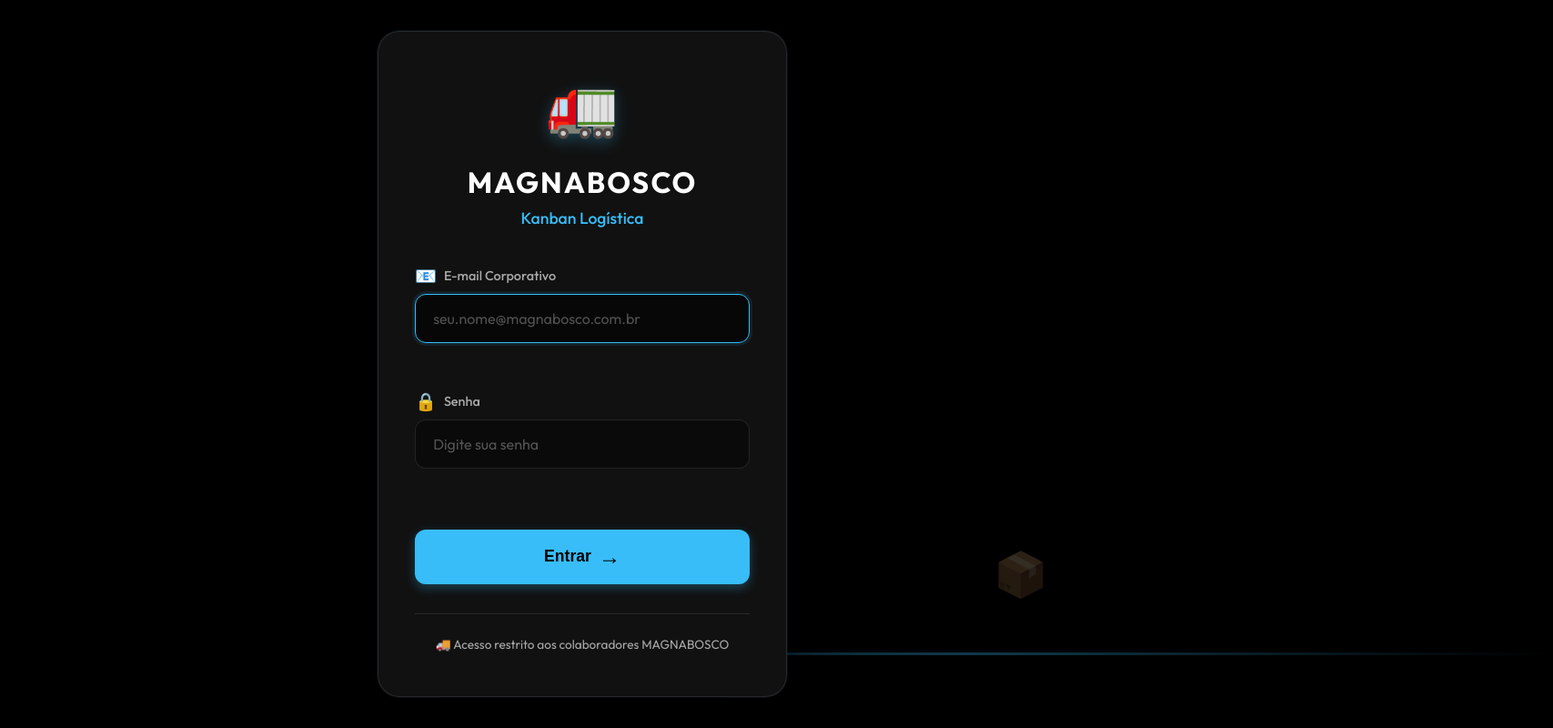
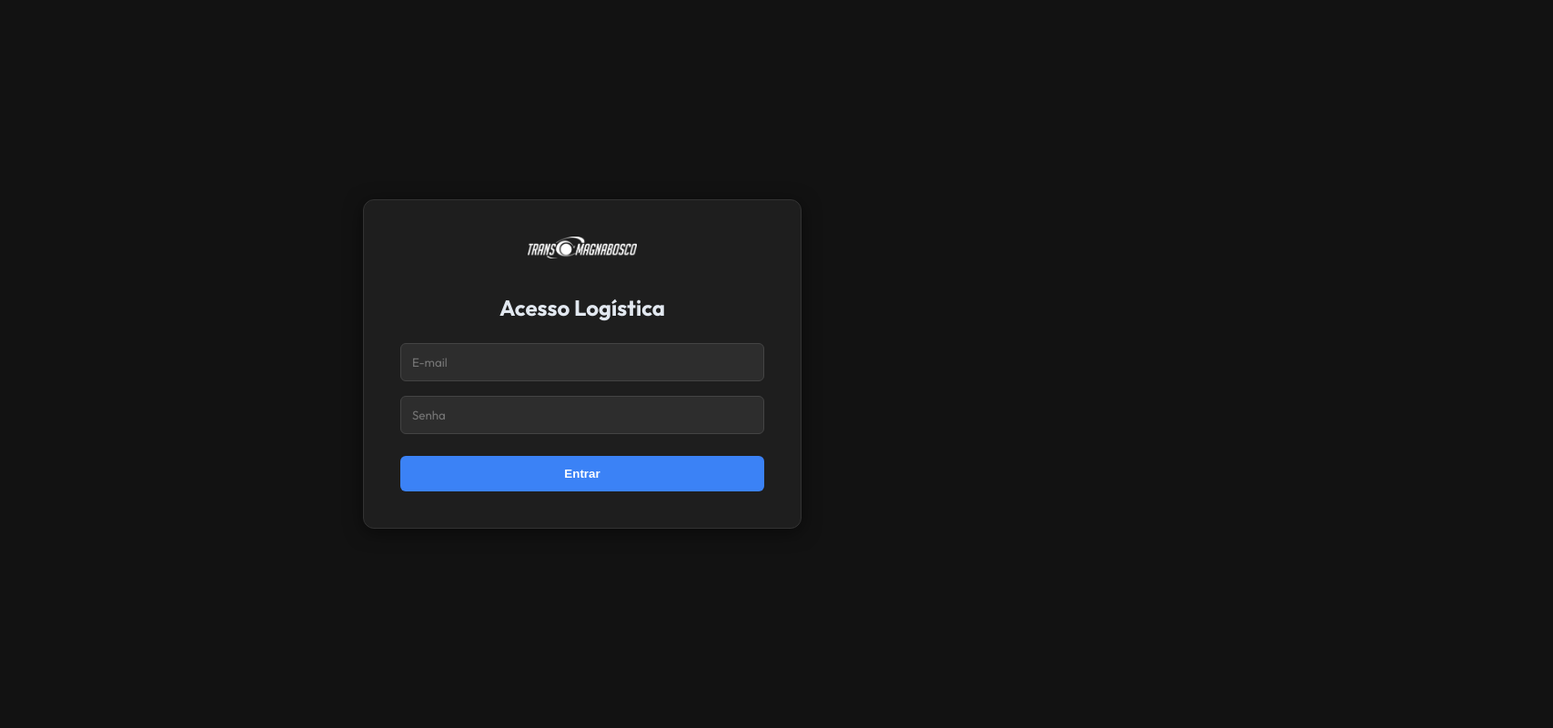
Before and after one commit to maiconmagnabosco-tech/Kanban-logistica, a website: page login.html in a window 1280 px wide. Shown: the whole page at 91% size, 1707 px wide, since content can reach past the window. Drawn offline with Linux system fonts and the light colour scheme.

Commit message:
Agora salvou de verdade

```diff
--- a/login.html
+++ b/login.html
@@ -4,63 +4,140 @@
 <head>
     <meta charset="UTF-8">
     <meta name="viewport" content="width=device-width, initial-scale=1.0">
-    <title>Login - Kanban MAGNABOSCO</title>
-    <link rel="stylesheet" href="./login.css">
-    <link rel="preconnect" href="https://fonts.googleapis.com">
-    <link rel="preconnect" href="https://fonts.gstatic.com" crossorigin>
-    <link href="https://fonts.googleapis.com/css2?family=Outfit:wght@300;400;500;600;700&display=swap" rel="stylesheet">
+    <title>Login - Kanban Logística</title>
+    <link href="https://fonts.googleapis.com/css2?family=Outfit:wght@300;400;500;700&display=swap" rel="stylesheet">
+    <style>
+        :root {
+            --bg-color: #121212;
+            --surface-color: #1e1e1e;
+            --primary-color: #3b82f6;
+            --text-color: #e2e8f0;
+        }
+
+        body {
+            margin: 0;
+            padding: 0;
+            background-color: var(--bg-color);
+            color: var(--text-color);
+            font-family: 'Outfit', sans-serif;
+            display: flex;
+            justify-content: center;
+            align-items: center;
+            height: 100vh;
+        }
+
+        .login-card {
+            background-color: var(--surface-color);
+            padding: 2.5rem;
+            border-radius: 12px;
+            width: 100%;
+            max-width: 400px;
+            box-shadow: 0 4px 20px rgba(0, 0, 0, 0.5);
+            text-align: center;
+            border: 1px solid #333;
+        }
+
+        .logo {
+            width: 120px;
+            margin-bottom: 1rem;
+        }
+
+        h2 {
+            margin-bottom: 1.5rem;
+            font-weight: 600;
+        }
+
+        input {
+            width: 100%;
+            padding: 12px;
+            margin-bottom: 1rem;
+            background: #2d2d2d;
+            border: 1px solid #444;
+            border-radius: 6px;
+            color: white;
+            font-family: inherit;
+            box-sizing: border-box;
+            /* Importante para não quebrar o layout */
+        }
+
+        input:focus {
+            outline: none;
+            border-color: var(--primary-color);
+        }
+
+        button {
+            width: 100%;
+            padding: 12px;
+            background-color: var(--primary-color);
+            color: white;
+            border: none;
+            border-radius: 6px;
+            font-weight: 600;
+            cursor: pointer;
+            transition: 0.2s;
+            margin-top: 0.5rem;
+        }
+
+        button:hover {
+            filter: brightness(1.1);
+        }
+
+        .error-msg {
+            color: #ef4444;
+            font-size: 0.9rem;
+            margin-top: 1rem;
+            display: none;
+        }
+    </style>
 </head>
 
 <body>
-    <div class="login-container">
-        <div class="login-background"></div>
 
-        <div class="login-card">
-            <div class="logo-section">
-                <div class="truck-icon">🚛</div>
-                <h1>MAGNABOSCO</h1>
-                <p class="subtitle">Kanban Logística</p>
-            </div>
+    <div class="login-card">
+        <!-- Se não tiver a imagem logo.png, vai aparecer só o texto -->
+        <img src="./logo.png" alt="Logo" class="logo" onerror="this.style.display='none'">
+        <h2>Acesso Logística</h2>
 
-            <form id="login-form" class="login-form">
-                <div class="form-group">
-                    <label for="email">
-                        <span class="icon">📧</span>
-                        E-mail Corporativo
-                    </label>
-                    <input type="email" id="email" name="email" placeholder="seu.nome@magnabosco.com.br" required
-                        autocomplete="email">
-                    <span class="error-message" id="email-error"></span>
-                </div>
-
-                <div class="form-group">
-                    <label for="password">
-                        <span class="icon">🔒</span>
-                        Senha
-                    </label>
-                    <input type="password" id="password" name="password" placeholder="Digite sua senha" required
-                        autocomplete="current-password">
-                    <span class="error-message" id="password-error"></span>
-                </div>
-
-                <button type="submit" class="btn-login">
-                    <span>Entrar</span>
-                    <span class="arrow">→</span>
-                </button>
-            </form>
-
-            <div class="login-footer">
-                <p>🚚 Acesso restrito aos colaboradores MAGNABOSCO</p>
-            </div>
-        </div>
-
-        <div class="decorative-elements">
-            <div class="route-line"></div>
-            <div class="delivery-icon">📦</div>
-        </div>
+        <form id="login-form">
+            <input type="email" id="email" placeholder="E-mail" required>
+            <input type="password" id="password" placeholder="Senha" required>
+            <button type="submit">Entrar</button>
+        </form>
+        <p class="error-msg" id="error-msg">Usuário ou senha inválidos</p>
     </div>
 
-    <script src="./auth.js"></script>
+    <script>
+        // Lógica de Login Simples
+        document.getElementById('login-form').addEventListener('submit', (e) => {
+            e.preventDefault();
+
+            const email = document.getElementById('email').value;
+            const password = document.getElementById('password').value;
+
+            // --- CONFIGURAÇÃO DE USUÁRIOS ---
+            // Você pode adicionar mais usuários aqui se quiser
+            const validUsers = [
+                { user: 'admin@magnabosco.com', pass: '123456' },
+                { user: 'maicon@magnabosco.com', pass: 'admin' },
+                { user: 'teste@teste.com', pass: '123' } // Usuário de teste fácil
+            ];
+
+            const isValid = validUsers.find(u => u.user === email && u.pass === password);
+
+            if (isValid) {
+                // Salva que o usuário está logado
+                localStorage.setItem('kanban_auth', 'true');
+                localStorage.setItem('kanban_user', email);
+
+                // Redireciona para o painel principal
+                window.location.href = 'index.html';
+            } else {
+                const errorEl = document.getElementById('error-msg');
+                errorEl.style.display = 'block';
+                errorEl.innerText = "Senha incorreta (Tente: teste@teste.com / 123)";
+            }
+        });
+    </script>
 </body>
 
 </html>
```
